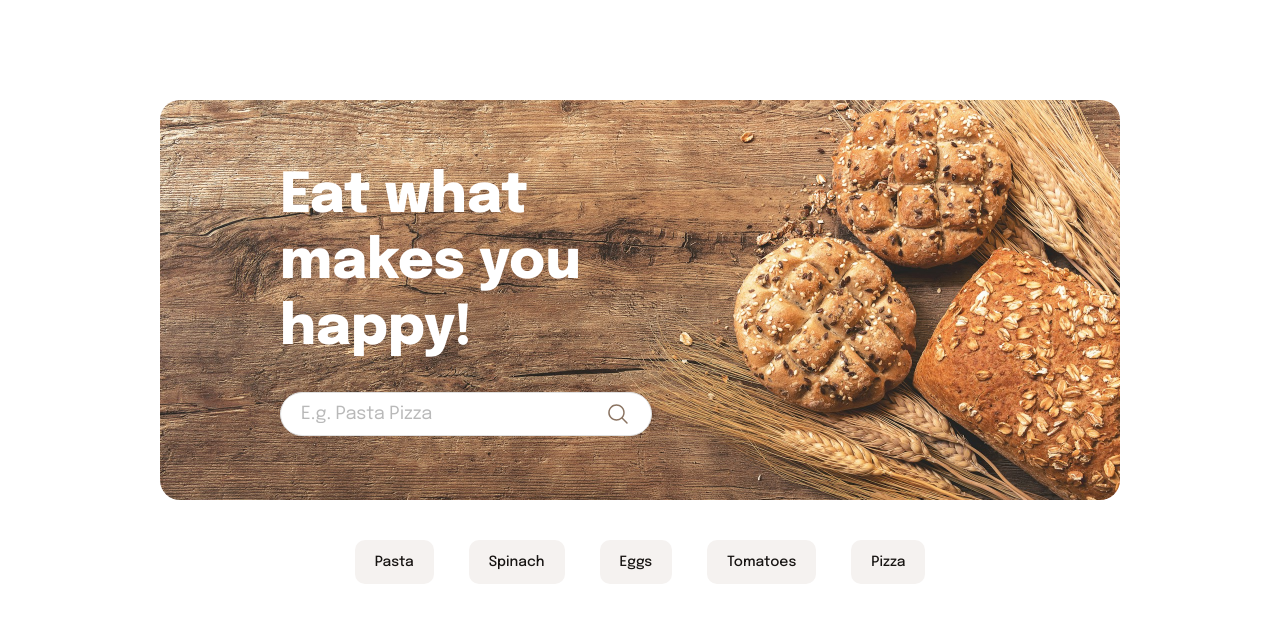
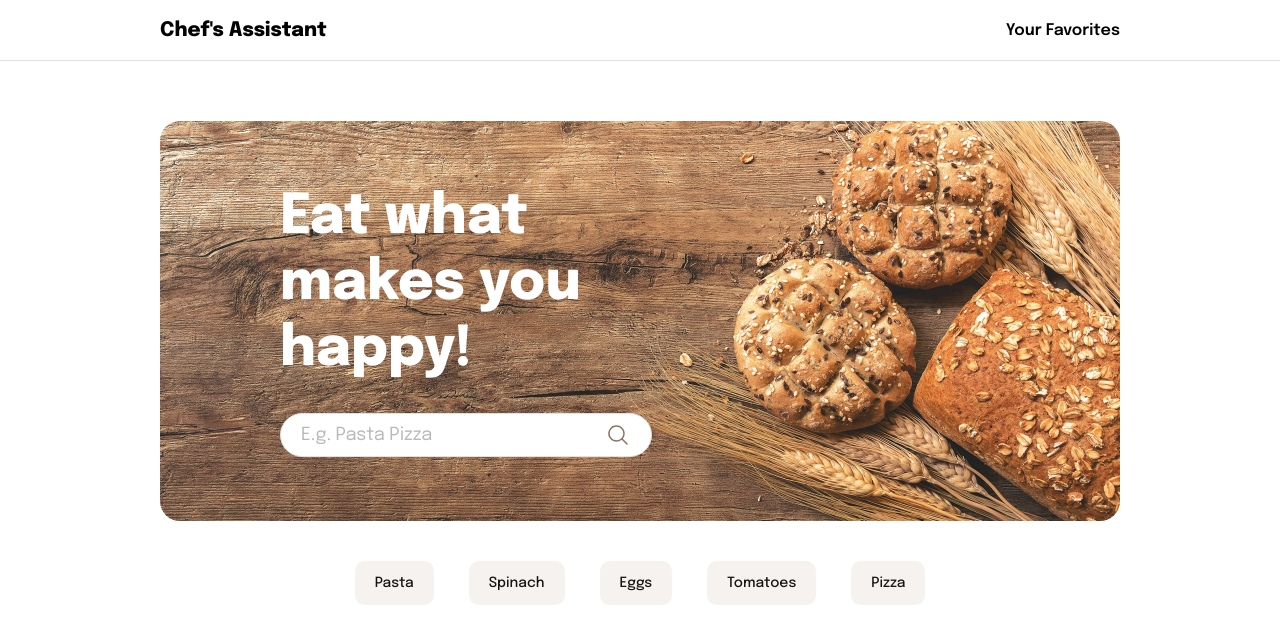
Before and after one commit to omwalhekar/recipe-app, a React (Create React App) app: page / in a window 1280 px wide. Shown: the top 644 px of the page. Built offline with nearby package versions, Linux system fonts and the light colour scheme; no server answers.

Commit message:
favorite feature done

```diff
--- a/src/App.scss
+++ b/src/App.scss
@@ -1,11 +1,8 @@
 // HOME PAGE
 .home-page {
-  // position: relative;
-  // overflow: hidden;
-
   .center-section {
     position: relative;
-    margin-top: 100px;
+    margin-top: 60px;
     height: 400px;
     border-radius: 20px;
     overflow: hidden;
@@ -74,7 +71,7 @@
 
   @media (max-width: 414px) {
     .center-section {
-      margin-top: 80px;
+      margin-top: 30px;
       height: 250px;
 
       .container {
@@ -145,7 +142,9 @@
 
 // RESULTS PAGE
 .recipe-listing {
-  padding: 50px 0;
+  .listing-container {
+    margin-top: 40px;
+  }
 
   .search-bar-wrapper {
     position: relative;
@@ -198,6 +197,7 @@
   }
 
   @media (max-width: 414px) {
+    padding-bottom: 40px;
     .search-bar-wrapper {
       position: unset;
 
@@ -227,8 +227,9 @@
 
 // RECIPE DETAILS
 .recipe-detail-page {
-  padding: 50px 0;
-
+  .recipe-details-container {
+    margin-top: 40px;
+  }
   .recipe-banner {
     position: relative;
     display: flex;
@@ -238,6 +239,7 @@
 
     .recipe-img-wrapper {
       position: relative;
+      min-width: 500px;
       width: 50%;
       height: 330px;
       border-radius: 12px;
@@ -268,9 +270,11 @@
       flex-direction: column;
 
       .back-icon {
-        display: none;
+        // display: none;
+        position: unset;
       }
       .recipe-img-wrapper {
+        min-width: 100%;
         width: 100%;
       }
     }
@@ -412,7 +416,12 @@
   }
 
   @media (max-width: 414px) {
-    padding: 30px 0;
+    .recipe-details-container {
+      margin-top: 15px;
+    }
+    .recipe-banner {
+      gap: 20px;
+    }
   }
 }
 
@@ -473,4 +482,48 @@
   .back-btn {
     cursor: pointer;
   }
+
+  @media (max-width: 414px) {
+    .favorite-cards-list {
+      grid-template-columns: repeat(1, 1fr);
+
+      .recipe-card {
+        width: 100%;
+        margin-bottom: 30px;
+        overflow: hidden;
+
+        .remove-btn {
+          right: 10px;
+          top: 10px;
+        }
+      }
+      .top-section {
+        width: 100%;
+        height: 200px;
+      }
+    }
+  }
 }
+
+// NAVBAR
+.navbar {
+  height: 60px;
+  border-bottom: 1px solid #e0e0e0;
+
+  .navbar-content {
+    height: 100%;
+    display: flex;
+    align-items: center;
+    justify-content: space-between;
+  }
+  .left-section {
+    font-size: 20px;
+    font-weight: 800;
+    cursor: pointer;
+  }
+  .right-section {
+    font-size: 16px;
+    font-weight: 600;
+    cursor: pointer;
+  }
+}
--- /dev/null
+++ b/src/components/Navbar.tsx
@@ -0,0 +1,28 @@
+import React from 'react';
+import { useNavigate } from 'react-router-dom';
+
+const Navbar = () => {
+  const navigate = useNavigate();
+
+  const goToHome = () => {
+    navigate('/');
+  };
+  const goToFavorites = () => {
+    navigate('/favorites');
+  };
+
+  return (
+    <div className='navbar'>
+      <div className='container navbar-content'>
+        <div className='left-section' onClick={goToHome}>
+          Chef's Assistant
+        </div>
+        <div className='right-section' onClick={goToFavorites}>
+          Your Favorites
+        </div>
+      </div>
+    </div>
+  );
+};
+
+export default Navbar;
--- a/src/components/RecipeCard.tsx
+++ b/src/components/RecipeCard.tsx
@@ -1,6 +1,5 @@
 import React from 'react';
 import { capitalize } from 'lodash';
-import { Link } from 'react-router-dom';
 import RemoveIcon from './icons/RemoveIcon';
 
 export const RecipeCard = (props: {
@@ -14,7 +13,13 @@ export const RecipeCard = (props: {
   return (
     <div onClick={() => onClick && onClick(id)} className='recipe-card'>
       {removeFromFavorites && (
-        <div className='remove-btn' onClick={() => removeFromFavorites(id)}>
+        <div
+          className='remove-btn'
+          onClick={(e: any) => {
+            e.stopPropagation();
+            removeFromFavorites(id);
+          }}
+        >
           <RemoveIcon />
         </div>
       )}
--- a/src/pages/Home.tsx
+++ b/src/pages/Home.tsx
@@ -1,6 +1,7 @@
 import React, { useState } from 'react';
 import SearchBar from '../components/SearchBar';
 import { useNavigate } from 'react-router-dom';
+import Navbar from '../components/Navbar';
 
 const Home = () => {
   // const [recipes, setRecipes] = useState([]);
@@ -13,12 +14,13 @@ const Home = () => {
   };
 
   return (
-    <div className='container home-page'>
+    <div className='home-page'>
+      <Navbar />
+      <div className='container'>
         <div className='center-section'>
           <img className='banner-img' src='assets/banner-image.jpg' alt='' />
           <div className='banner-content'>
             <div className='container'>
-            <div className='navbar'></div>
               <div className='search-section'>
                 <header className='banner-title'>
                   Eat what makes you happy!
@@ -43,6 +45,7 @@ const Home = () => {
           })}
         </div>
       </div>
+    </div>
   );
 };
 
--- a/src/pages/Recipe.tsx
+++ b/src/pages/Recipe.tsx
@@ -7,9 +7,10 @@ import CornIcon from '../components/icons/CornIcon';
 import MealIcon from '../components/icons/MealIcon';
 import BackIcon from '../components/icons/BackIcon';
 import Skeleton from 'react-loading-skeleton';
-import 'react-loading-skeleton/dist/skeleton.css';
 import FilledHeartIcon from '../components/icons/FilledHeartIcon';
 import HollowHeartIcon from '../components/icons/HollowHeartIcon';
+import 'react-loading-skeleton/dist/skeleton.css';
+import Navbar from '../components/Navbar';
 
 const Recipe = () => {
   const { recipeId, searchQuery } = useParams();
@@ -84,7 +85,8 @@ const Recipe = () => {
 
   return (
     <div className='recipe-detail-page'>
-      <div className='container'>
+      <Navbar />
+      <div className='container recipe-details-container'>
         {loading ? (
           <Fragment>
             <div className='recipe-banner-skeleton'>
--- a/src/pages/RecipeListing.tsx
+++ b/src/pages/RecipeListing.tsx
@@ -7,6 +7,7 @@ import BackIcon from '../components/icons/BackIcon';
 import { isEmpty } from 'lodash';
 import Skeleton from 'react-loading-skeleton';
 import 'react-loading-skeleton/dist/skeleton.css';
+import Navbar from '../components/Navbar';
 
 const RecipeListing = () => {
   const [recipes, setRecipes] = useState([]);
@@ -38,7 +39,8 @@ const RecipeListing = () => {
 
   return (
     <div className='recipe-listing'>
-      <div className='container'>
+      <Navbar />
+      <div className='container listing-container'>
         <div className='search-bar-wrapper'>
           <div className='back-icon' onClick={goToHome}>
             <BackIcon />
```
Lines whose indentation alone changed are shown as unchanged.
